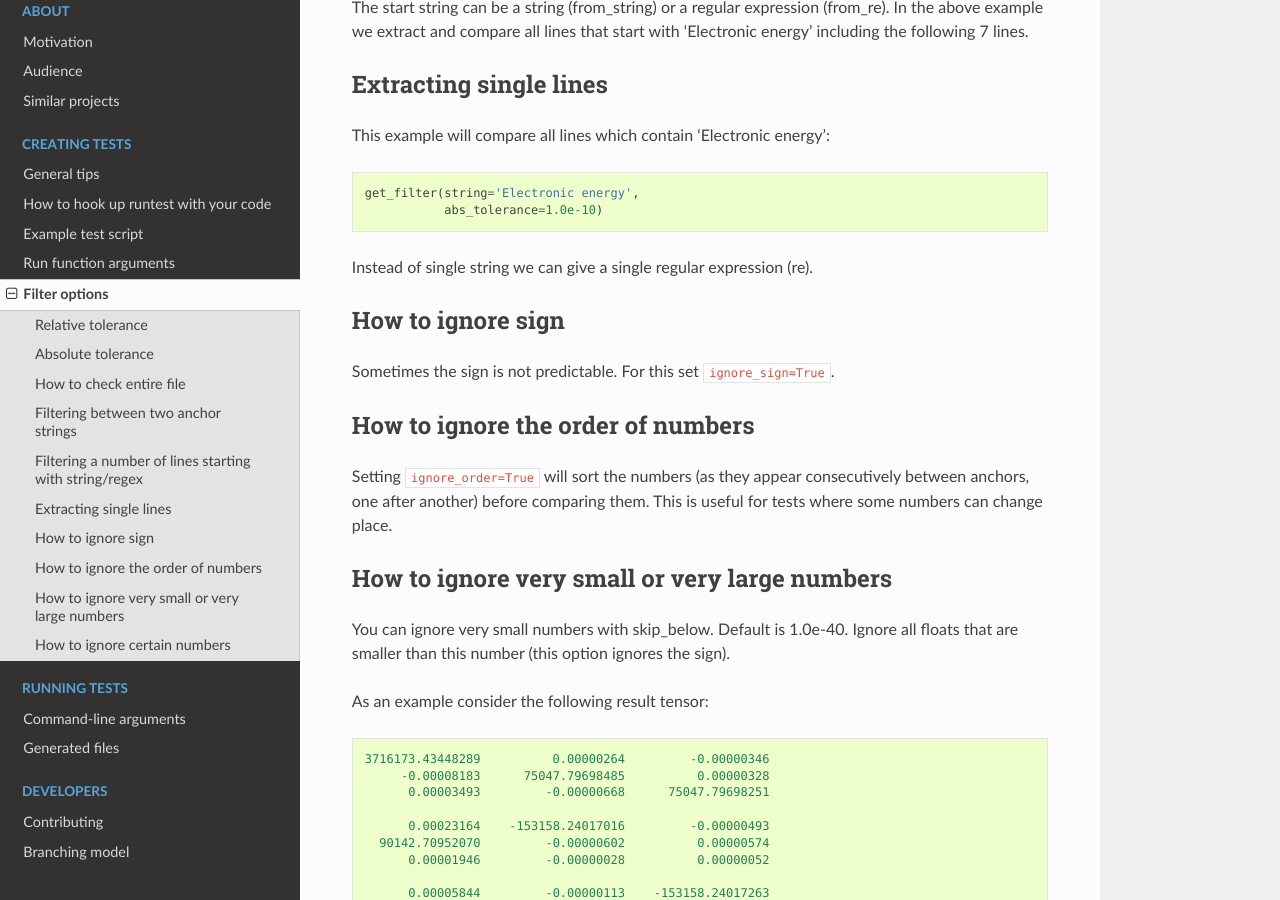
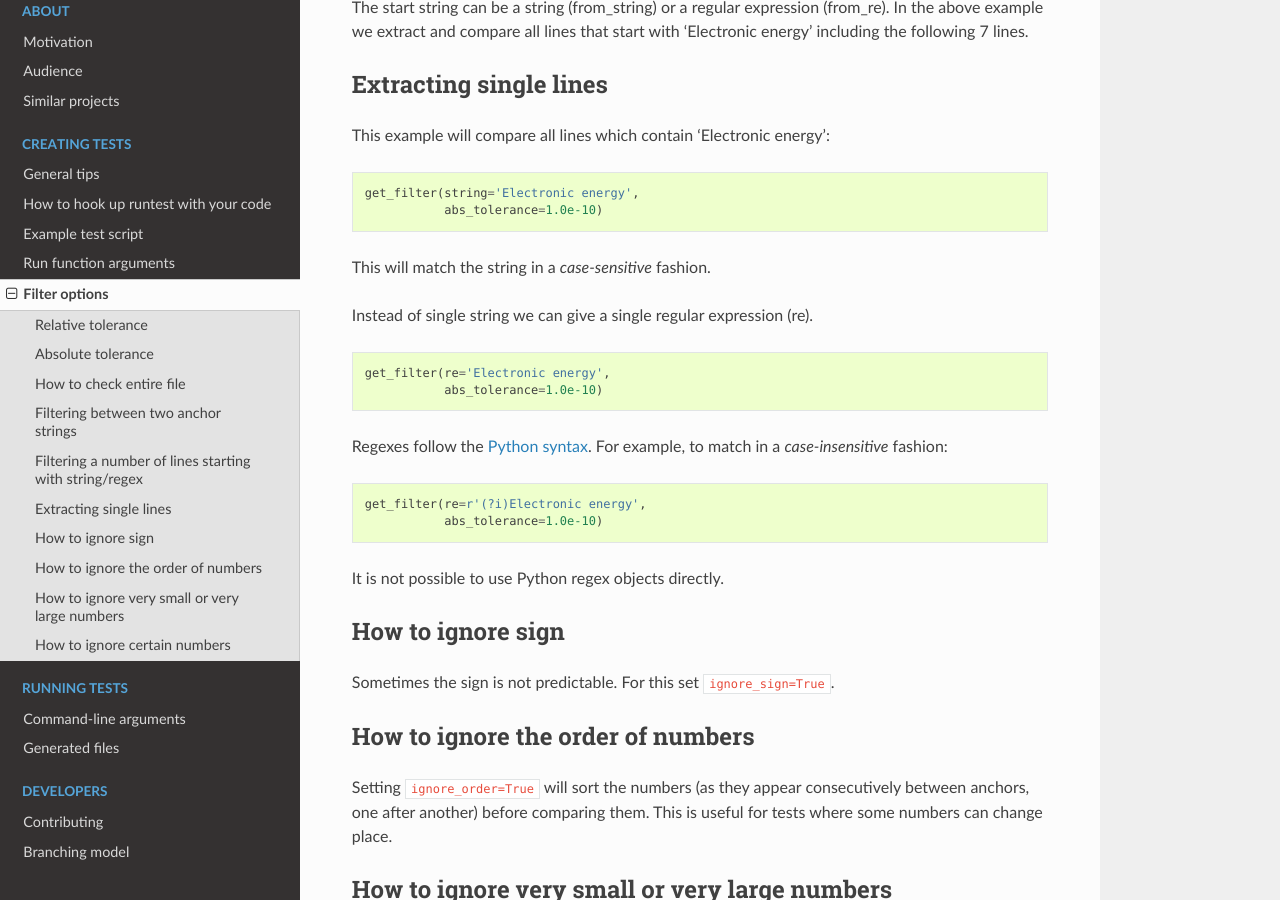
Before and after one commit to bast/runtest, a Sphinx documentation site: the page built from doc/creating/filter_options.rst, in a window 1280 px wide and 900 px high, scrolled down 1488 px. Built offline with Sphinx 7.4.7 and the Read the Docs theme 2.0.0, drawn with Linux system fonts in a browser that asks for light colours; the version number could not be read and is left out.

Commit message:
Provide an example for matching with a regex
Also, clarify that Python regex objects cannot currently be used.

```diff
--- a/doc/creating/filter_options.rst
+++ b/doc/creating/filter_options.rst
@@ -92,7 +92,24 @@ This example will compare all lines which contain 'Electronic energy':
   get_filter(string='Electronic energy',
              abs_tolerance=1.0e-10)
 
+This will match the string in a *case-sensitive* fashion.
+
 Instead of single string we can give a single regular expression (re).
+
+.. code-block:: python
+
+  get_filter(re='Electronic energy',
+             abs_tolerance=1.0e-10)
+
+Regexes follow the `Python syntax <https://docs.python.org/3/library/re.html#regular-expression-syntax>`_.
+For example, to match in a *case-insensitive* fashion:
+
+.. code-block:: python
+
+  get_filter(re=r'(?i)Electronic energy',
+             abs_tolerance=1.0e-10)
+
+It is not possible to use Python regex objects directly.
 
 
 How to ignore sign
```
